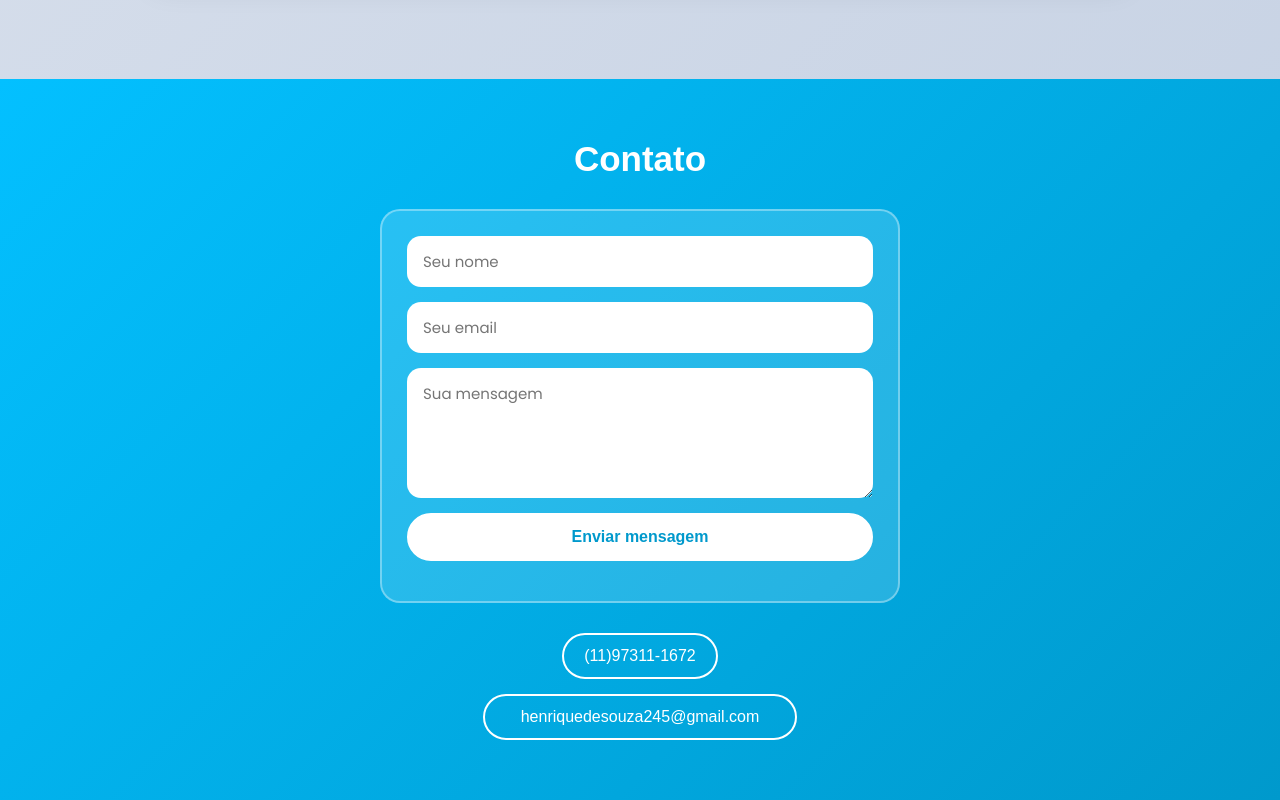
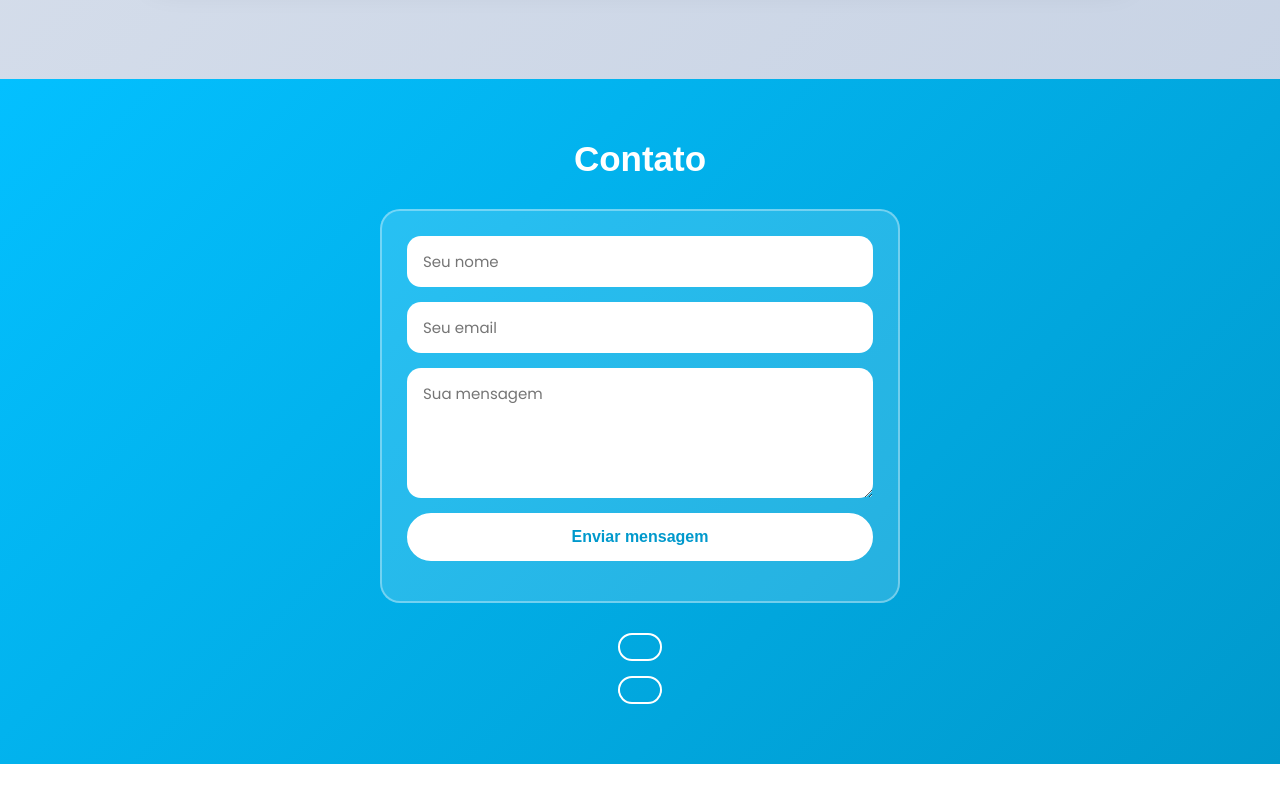
Before and after one commit to HenriqueFagundesS/portifolio-railway, a website: page index.html in a window 1280 px wide. Shown: the part 4134-4934 px from the top of the page. After the commit the page ends 4898 px from the top, so only its background shows below. Drawn offline with Linux system fonts and the light colour scheme; a web font is replaced by a local one.

Commit message:
tirando email e telefone

```diff
--- a/index.html
+++ b/index.html
@@ -235,9 +235,8 @@
             </form>
 
             <div class="contato_info">
-                <p class="contato_p" title="TELEFONE">(11)97311-1672</p>
+                <p class="contato_p" title="TELEFONE"></p>
                 <p class="contato_p" title="EMAIL">
-                    <a class="contato_link" href="mailto:henriquedesouza245@gmail.com">henriquedesouza245@gmail.com</a>
                 </p>
             </div>
         </section>
```
